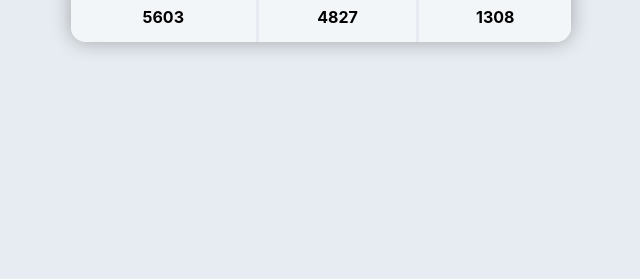
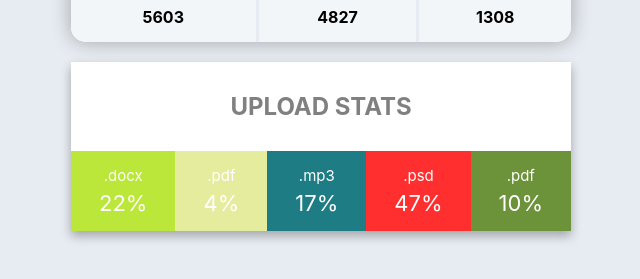
Before and after one commit to LEKSIO/goit-react-hw-01-components, a React (Create React App) app: page / in a window 1280 px wide. Shown: the part 381-660 px from the top of the page, without its empty margins (319-959 px from the left). Built offline with nearby package versions, Linux system fonts and the light colour scheme.

Commit message:
add Statistics.

```diff
--- a/src/components/App.jsx
+++ b/src/components/App.jsx
@@ -1,4 +1,5 @@
 import { Profile } from './Profile/Profile.jsx';
+import { Statistics } from './Statistics/Statistics.jsx';
 
 import user from '../data/user.json';
 import data from '../data/data.json';
@@ -14,8 +15,8 @@ const App = () => (
       avatar={user.avatar}
       stats={user.stats}
     />
-    {/* <Statistics stats={data} title="Upload stats" />
-    <FriendList friends={friends} />
+    <Statistics stats={data} title="Upload stats" />
+    {/* <FriendList friends={friends} />
     <TransactionHistory items={transactions} /> */}
   </div>
 );
--- /dev/null
+++ b/src/components/Statistics/Statistics.jsx
@@ -0,0 +1,23 @@
+import css from './Statistics.module.css';
+
+const Statistics = ({ stats, title }) => (
+  <section className={css.statistics}>
+    {title?.length > 0 && <h2 className={css.title}>{title}</h2>}
+    <ul className={css['stat-list']}>
+      {stats?.map(({ id, label, percentage }) => (
+        <li
+          className={css.item}
+          key={id}
+          style={{
+            backgroundColor: '#' + Math.random().toString(16).slice(-6),
+          }}
+        >
+          <span className={css.label}>{label}</span>
+          <span className={css.percentage}>{percentage}%</span>
+        </li>
+      ))}
+    </ul>
+  </section>
+);
+
+export { Statistics };
--- /dev/null
+++ b/src/components/Statistics/Statistics.module.css
@@ -0,0 +1,28 @@
+.statistics {
+  box-shadow: 0 5px 10px rgba(0, 0, 0, 0.3);
+}
+.title {
+  padding: 30px 0;
+  text-align: center;
+  color: gray;
+  background-color: white;
+  text-transform: uppercase;
+}
+.stat-list {
+  display: flex;
+}
+.item {
+  display: flex;
+  flex-direction: column;
+  text-align: center;
+  flex-grow: 1;
+  gap: 5px;
+  padding: 15px 0;
+  color: white;
+}
+.item .label {
+  font-size: 15px;
+}
+.item .percentage {
+  font-size: 22px;
+}
```
